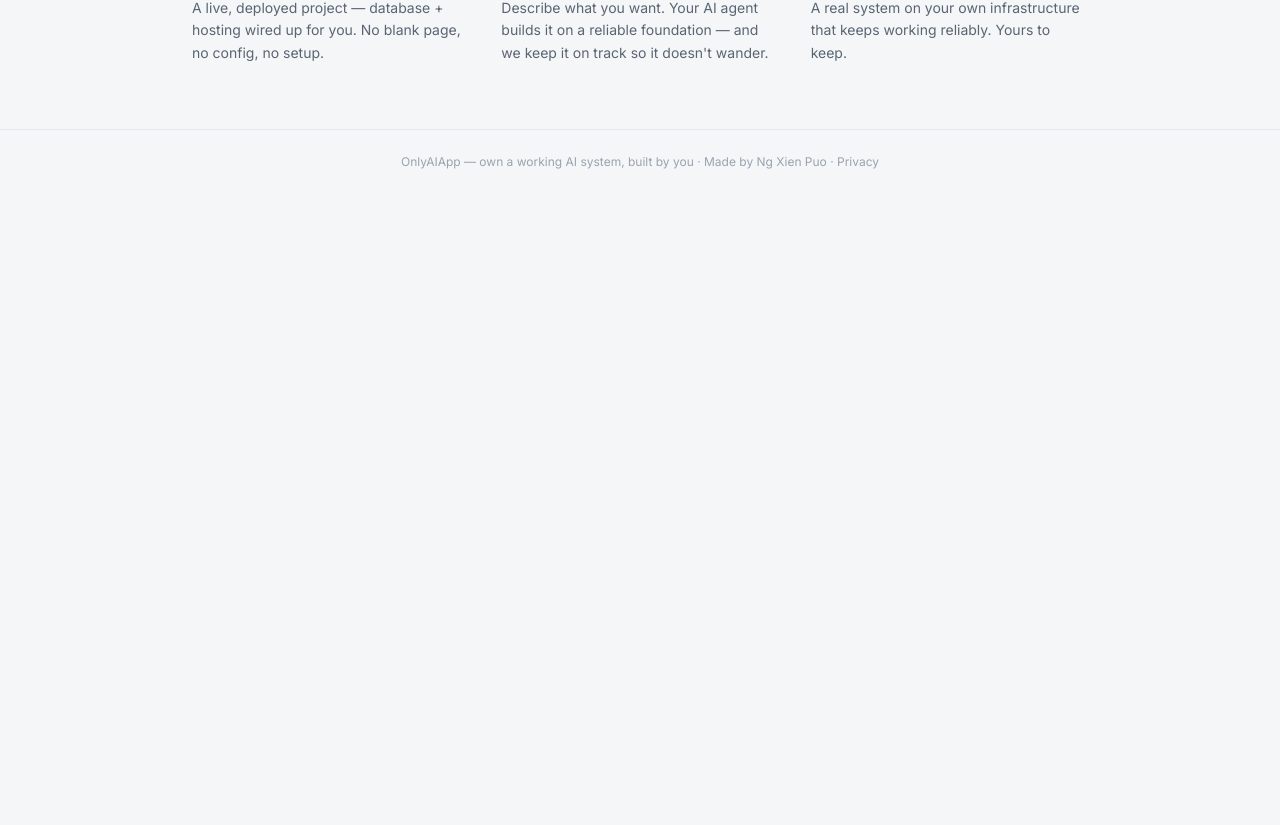
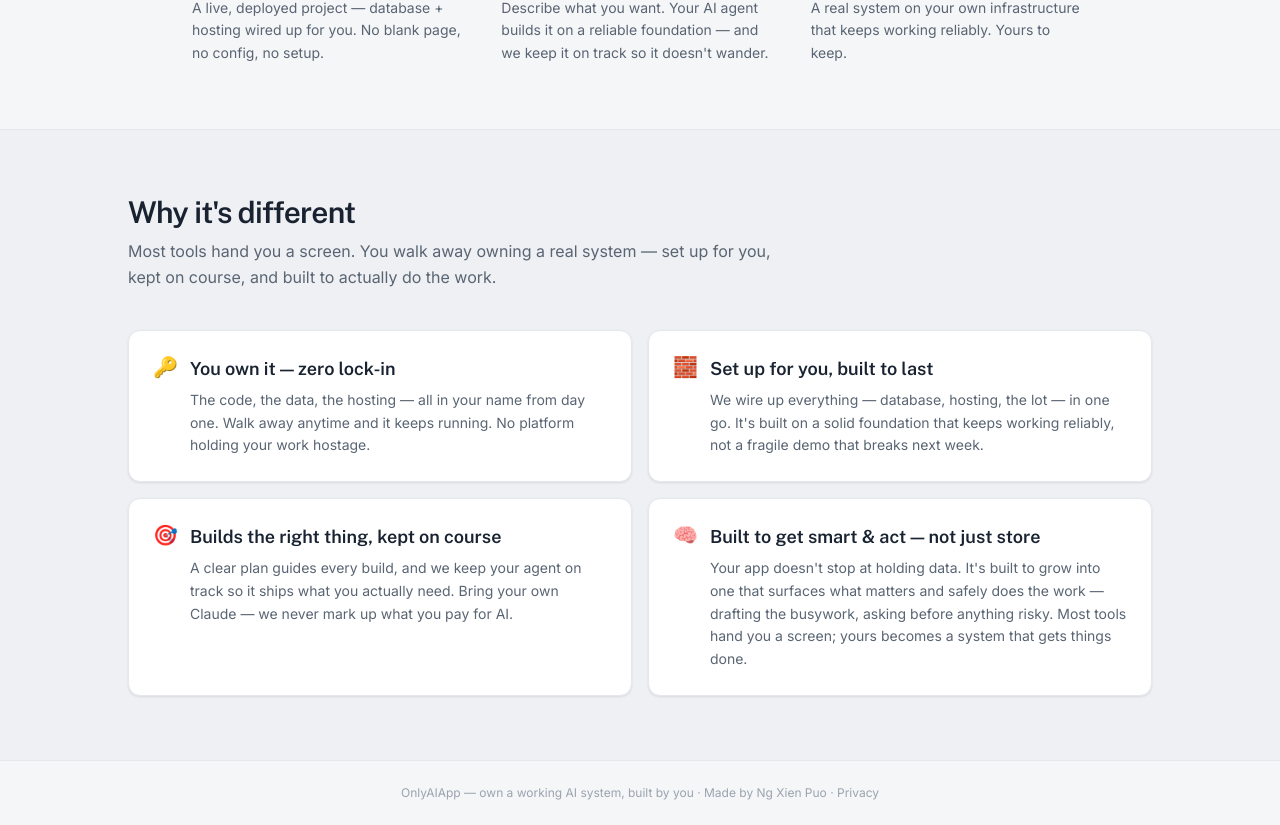
Before and after one commit to Academy-Of-AI/OnlyAIApp, a Next.js app: page / in a window 1280 px wide. Shown: the part 895-1720 px from the top of the page. Before the commit the page ends 1089 px from the top, so only its background shows below. Built offline with nearby package versions, Linux system fonts and the light colour scheme; no server answers.

Commit message:
feat(landing): add Why-its-different 4-pillar differentiation section

```diff
--- a/app/page.tsx
+++ b/app/page.tsx
@@ -4,6 +4,29 @@ const steps = [
   { n: "01", title: "We set up a real system", body: "A live, deployed project — database + hosting wired up for you. No blank page, no config, no setup." },
   { n: "02", title: "Build it with your agent", body: "Describe what you want. Your AI agent builds it on a reliable foundation — and we keep it on track so it doesn't wander." },
   { n: "03", title: "Own it — it runs without you", body: "A real system on your own infrastructure that keeps working reliably. Yours to keep." },
+];
+
+const pillars = [
+  {
+    icon: "🔑",
+    title: "You own it — zero lock-in",
+    body: "The code, the data, the hosting — all in your name from day one. Walk away anytime and it keeps running. No platform holding your work hostage.",
+  },
+  {
+    icon: "🧱",
+    title: "Set up for you, built to last",
+    body: "We wire up everything — database, hosting, the lot — in one go. It's built on a solid foundation that keeps working reliably, not a fragile demo that breaks next week.",
+  },
+  {
+    icon: "🎯",
+    title: "Builds the right thing, kept on course",
+    body: "A clear plan guides every build, and we keep your agent on track so it ships what you actually need. Bring your own Claude — we never mark up what you pay for AI.",
+  },
+  {
+    icon: "🧠",
+    title: "Built to get smart & act — not just store",
+    body: "Your app doesn't stop at holding data. It's built to grow into one that surfaces what matters and safely does the work — drafting the busywork, asking before anything risky. Most tools hand you a screen; yours becomes a system that gets things done.",
+  },
 ];
 
 export default function LandingPage() {
@@ -77,6 +100,34 @@ export default function LandingPage() {
         </div>
       </section>
 
+      {/* Why it's different */}
+      <section className="border-t border-outline-variant px-5 sm:px-6 py-14 sm:py-16 bg-surface-dim">
+        <div className="max-w-5xl mx-auto">
+          <div className="max-w-2xl mb-10">
+            <h2 className="font-display font-semibold text-2xl sm:text-3xl text-on-surface tracking-tight">
+              Why it&apos;s different
+            </h2>
+            <p className="text-on-surface-variant mt-2 leading-relaxed">
+              Most tools hand you a screen. You walk away owning a real system — set up for you,
+              kept on course, and built to actually do the work.
+            </p>
+          </div>
+          <div className="grid sm:grid-cols-2 gap-4">
+            {pillars.map((p) => (
+              <div key={p.title} className="panel p-5 sm:p-6">
+                <div className="flex items-start gap-3">
+                  <span className="text-xl leading-none mt-0.5" aria-hidden>{p.icon}</span>
+                  <div>
+                    <h3 className="font-display font-semibold text-lg text-on-surface">{p.title}</h3>
+                    <p className="text-on-surface-variant text-sm leading-relaxed mt-1.5">{p.body}</p>
+                  </div>
+                </div>
+              </div>
+            ))}
+          </div>
+        </div>
+      </section>
+
       {/* Footer */}
       <footer className="border-t border-outline-variant px-6 py-6 text-center text-xs text-outline">
         OnlyAIApp — own a working AI system, built by you{" "}
```
